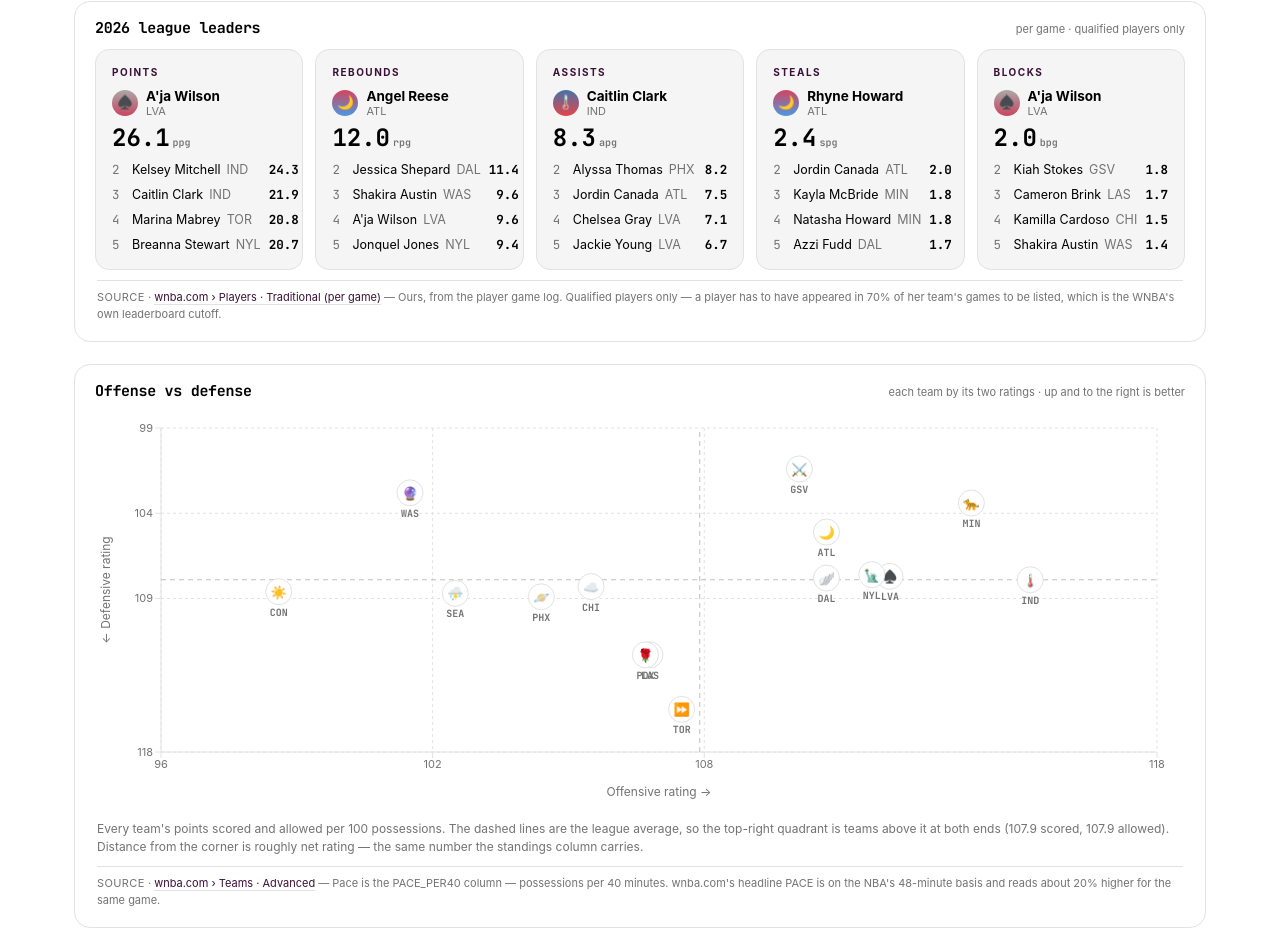
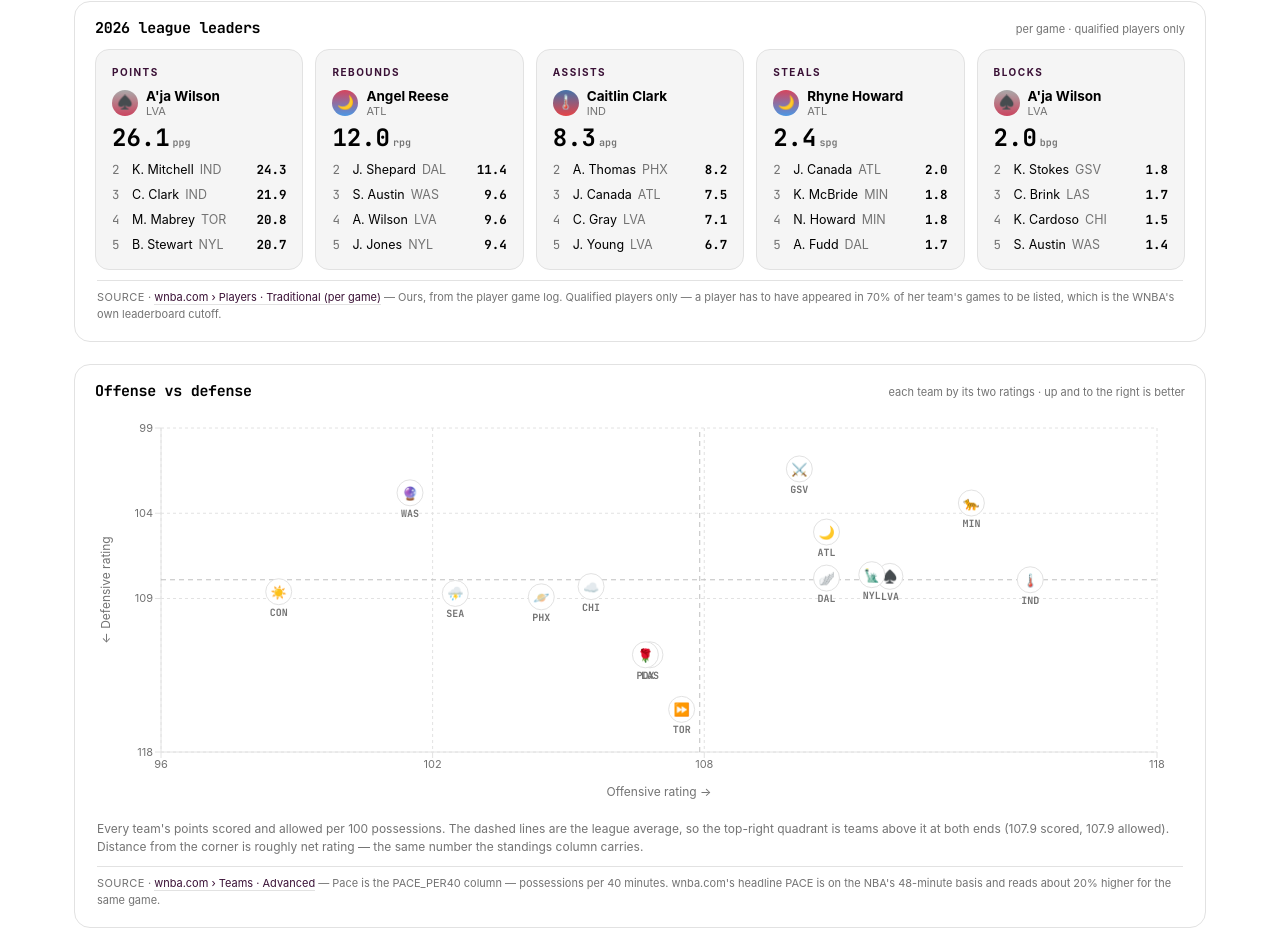
Before and after one commit to devinross/wnba-stats, a React (Vite) app: page / in a window 1280 px wide. Shown: the part 1336-2285 px from the top of the page. Built offline with nearby package versions, Linux system fonts and the light colour scheme.

Commit message:
League view

```diff
--- a/src/LeagueView.jsx
+++ b/src/LeagueView.jsx
@@ -422,14 +422,25 @@ const LEADER_CATS = [
   { key: "blk", label: "Blocks", unit: "bpg" },
 ];
 
+/**
+ * "Brittney Sykes" -> "B. Sykes". The ranked rows under each leader put a name,
+ * a team abbreviation and a number on one line, and a full name pushes the
+ * number off the end of the card at desktop width, where five cards share a row.
+ */
+const shortName = (full) => {
+  const parts = String(full || "").trim().split(/\s+/);
+  if (parts.length < 2) return full;
+  return `${parts[0][0]}. ${parts.slice(1).join(" ")}`;
+};
+
 function LeaderCard({ cat, rows, byId, playerHref, onPlayer }) {
   if (!rows || !rows.length) return null;
   const [top, ...rest] = rows;
   const teamOf = (id) => byId.get(id);
 
-  const name = (row, style) => {
+  const name = (row, style, text = row.name) => {
     const href = playerHref(row.teamId, row.name);
-    const label = <span style={style}>{row.name}</span>;
+    const label = <span style={style}>{text}</span>;
     if (!href) return label;
     return (
       <a
@@ -469,7 +480,7 @@ function LeaderCard({ cat, rows, byId, playerHref, onPlayer }) {
           <li key={row.name} style={{ display: "flex", alignItems: "baseline", gap: 8, fontSize: 12.5 }}>
             <span style={{ color: C.MUTE, fontFamily: FONT_DISPLAY, width: 12 }}>{i + 2}</span>
             <span style={{ flex: 1, minWidth: 0, whiteSpace: "nowrap", overflow: "hidden", textOverflow: "ellipsis" }}>
-              {name(row)}
+              {name(row, undefined, shortName(row.name))}
               <span style={{ color: C.MUTE, marginLeft: 6 }}>{(teamOf(row.teamId) || {}).abbr}</span>
             </span>
             <span style={{ fontFamily: FONT_DISPLAY, fontWeight: 700 }}>{row.v.toFixed(1)}</span>
```
